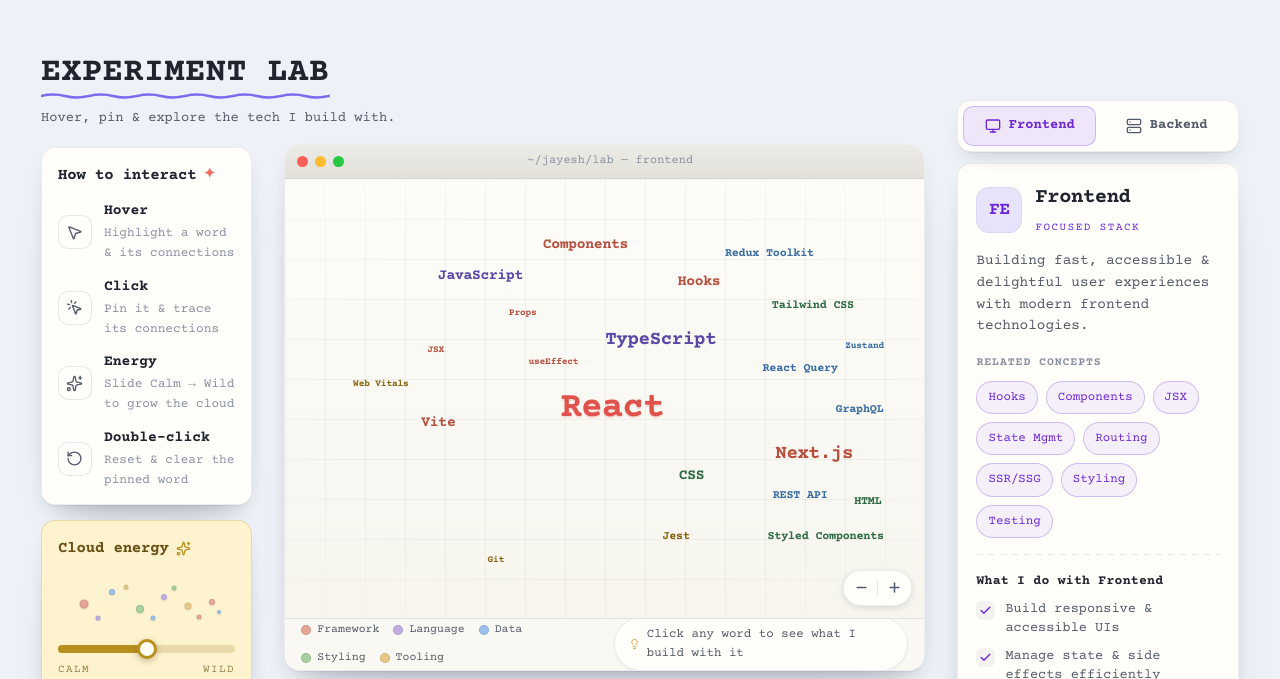
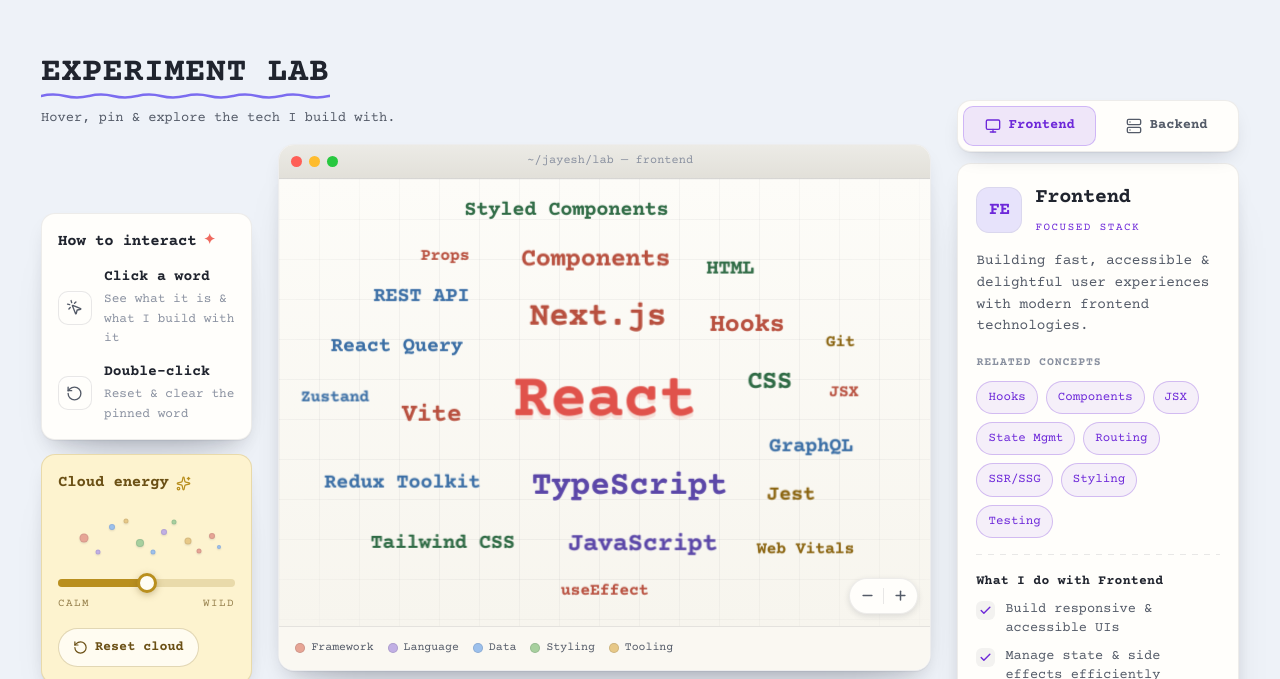
Before and after one commit to jayeshjidge/my-portfolio, a Next.js app: page / in a window 1280 px wide. Shown: the part 3361-4040 px from the top of the page. Built offline with nearby package versions, Linux system fonts and the light colour scheme.

Commit message:
canvas changed

```diff
--- a/src/components/sections/Lab/Cloud/CloudWindow.css
+++ b/src/components/sections/Lab/Cloud/CloudWindow.css
@@ -4,9 +4,9 @@
   min-height: 0;
   border-radius: 16px;
   box-shadow: var(--sticker-shadow);
-  /* mac-bar (34) + footer (52) — the non-canvas height. Used by the desktop
+  /* mac-bar (34) + footer (44) — the non-canvas height. Used by the desktop
      one-viewport sizing in Lab.css. */
-  --lab-chrome: 86px;
+  --lab-chrome: 78px;
 }
 
 /* Canvas wrapper — holds the cloud and overlays the zoom controls. */
@@ -17,14 +17,13 @@
   display: flex;
 }
 
-/* Footer: legend + hint pill. */
+/* Footer: category legend. */
 .lab-window-foot {
   flex: none;
   display: flex;
   align-items: center;
-  justify-content: space-between;
   gap: 14px;
-  height: 52px;
+  height: 44px;
   padding: 0 16px;
   overflow: hidden;
   background: #faf8f2;
@@ -51,27 +50,7 @@
   border-radius: 50%;
   box-shadow: inset 0 0 0 1px rgba(20, 24, 40, 0.12);
 }
-.lab-tip {
-  display: inline-flex;
-  align-items: center;
-  gap: 7px;
-  margin: 0;
-  padding: 7px 14px;
-  border-radius: var(--radius-pill);
-  background: var(--sticker);
-  border: 1px solid var(--sticker-edge);
-  box-shadow: 0 1px 2px rgba(20, 24, 40, 0.06);
-  font-size: 0.78rem;
-  color: var(--ink-soft);
-}
-.lab-tip svg {
-  color: #d89a2a;
-}
-
 @media (max-width: 860px) {
-  .lab-window-hint span:last-child {
-    display: none;
-  }
   .lab-legend {
     display: none;
   }
--- a/src/components/sections/Lab/Cloud/CloudWindow.tsx
+++ b/src/components/sections/Lab/Cloud/CloudWindow.tsx
@@ -1,6 +1,5 @@
 "use client";
 
-import { Lightbulb } from "lucide-react";
 import { CAT_COLORS, type LabCat, type LabDeck } from "../labData";
 import WordCloud from "./WordCloud";
 import ZoomControls from "./ZoomControls";
@@ -10,10 +9,11 @@
 
 /**
  * macOS-style Finder window framing the word cloud. Chrome + zoom buttons + a
- * per-deck category legend and a hint pill.
+ * per-deck category legend.
  */
 export default function CloudWindow({
   deck,
+  positions,
   activeId,
   hoveredId,
   intensity,
@@ -28,6 +28,7 @@
   onResetActive,
 }: {
   deck: LabDeck;
+  positions: Record<string, { x: number; y: number }>;
   activeId: string | null;
   hoveredId: string | null;
   intensity: number;
@@ -41,6 +42,13 @@
   onPick: (id: string) => void;
   onResetActive: () => void;
 }) {
+  const legendEls = CAT_ORDER.map((key) => (
+    <li key={key}>
+      <span className="lab-legend-dot" style={{ background: CAT_COLORS[key].dot }} />
+      {deck.cats[key].short}
+    </li>
+  ));
+
   return (
     <div className="lab-window mac">
       <div className="mac-bar">
@@ -55,6 +63,7 @@
       <div className="lab-window-canvas">
         <WordCloud
           deck={deck}
+          positions={positions}
           activeId={activeId}
           hoveredId={hoveredId}
           intensity={intensity}
@@ -64,28 +73,13 @@
           onPick={onPick}
           onResetActive={onResetActive}
         />
-        <ZoomControls
-          zoom={zoom}
-          min={zoomMin}
-          max={zoomMax}
-          onIn={onZoomIn}
-          onOut={onZoomOut}
-        />
+        <ZoomControls zoom={zoom} min={zoomMin} max={zoomMax} onIn={onZoomIn} onOut={onZoomOut} />
       </div>
 
       <div className="lab-window-foot">
         <ul className="lab-legend" aria-label="Colour key">
-          {CAT_ORDER.map((key) => (
-            <li key={key}>
-              <span className="lab-legend-dot" style={{ background: CAT_COLORS[key].dot }} />
-              {deck.cats[key].short}
-            </li>
-          ))}
+          {legendEls}
         </ul>
-        <p className="lab-tip">
-          <Lightbulb size={14} strokeWidth={1.9} /> Click any word to see what I
-          build with it
-        </p>
       </div>
     </div>
   );
--- a/src/components/sections/Lab/Cloud/Word.css
+++ b/src/components/sections/Lab/Cloud/Word.css
@@ -17,9 +17,11 @@
   color: var(--wc-ink);
   border-radius: 7px;
   -webkit-tap-highlight-color: transparent;
-  transition: opacity 0.4s var(--ease), scale 0.16s var(--ease),
+  /* left/top glide as the cloud re-packs when the visible set changes. */
+  transition: left 0.55s var(--ease-out), top 0.55s var(--ease-out),
+    opacity 0.45s var(--ease), scale 0.16s var(--ease),
     text-shadow 0.28s var(--ease), filter 0.28s var(--ease);
-  will-change: opacity;
+  will-change: left, top, opacity;
 }
 
 .lab-word:hover,
--- a/src/components/sections/Lab/Cloud/WordCloud.tsx
+++ b/src/components/sections/Lab/Cloud/WordCloud.tsx
@@ -5,15 +5,14 @@
 import "./WordCloud.css";
 
 /**
- * The word cloud — fully static. Words are CSS-positioned by their centre in a
- * 1000 × 640 design space; the connector <svg> shares that exact space
- * (viewBox 0 0 1000 640, preserveAspectRatio "none"), so a line to a word's
- * (x, y) always lands precisely on it — at any zoom. Nothing drifts or animates
- * on its own: energy fades words in/out, hover/pin highlights + draws lines,
- * zoom scales the whole plane. That's it.
+ * The word cloud — static between changes. Positions come from the parent's
+ * circular pack (which re-packs when the visible set changes); words glide to
+ * their new spots via CSS. The connector <svg> shares the 1000 × 640 space so
+ * lines always land exactly on the words. Zoom scales the whole plane.
  */
 export default function WordCloud({
   deck,
+  positions,
   activeId,
   hoveredId,
   intensity,
@@ -24,6 +23,7 @@
   onResetActive,
 }: {
   deck: LabDeck;
+  positions: Record<string, { x: number; y: number }>;
   activeId: string | null;
   hoveredId: string | null;
   intensity: number;
@@ -43,10 +43,36 @@
 
   const edges =
     hi && hiSet
-      ? hi.related
-          .map((rid) => byId[rid])
-          .filter((r) => r && isVisible(r.reveal))
+      ? hi.related.map((rid) => byId[rid]).filter((r) => r && isVisible(r.reveal))
       : [];
+
+  // Precompute element lists so the JSX return has no nested `return`.
+  const lineEls = edges.map((r) => (
+    <line
+      key={r.id}
+      x1={positions[hi!.id].x}
+      y1={positions[hi!.id].y}
+      x2={positions[r.id].x}
+      y2={positions[r.id].y}
+      stroke={lineColor}
+    />
+  ));
+
+  const wordEls = deck.words.map((word) => (
+    <Word
+      key={word.id}
+      word={word}
+      x={positions[word.id].x}
+      y={positions[word.id].y}
+      visible={isVisible(word.reveal)}
+      pinned={activeId === word.id}
+      highlight={hiSet ? hiSet.has(word.id) : false}
+      dim={hiSet ? !hiSet.has(word.id) : false}
+      onHover={onHover}
+      onLeave={onLeave}
+      onPick={onPick}
+    />
+  ));
 
   const onDouble = (e: React.MouseEvent) => {
     if ((e.target as HTMLElement).closest(".lab-word")) return;
@@ -62,42 +88,11 @@
     >
       <div className="lab-cloud-grid" aria-hidden="true" />
 
-      <div
-        key={deck.id}
-        className="lab-cloud-plane"
-        style={{ transform: `scale(${zoom})` }}
-      >
-        <svg
-          className="lab-wires"
-          viewBox="0 0 1000 640"
-          preserveAspectRatio="none"
-          aria-hidden="true"
-        >
-          {edges.map((r) => (
-            <line
-              key={r.id}
-              x1={hi!.x}
-              y1={hi!.y}
-              x2={r.x}
-              y2={r.y}
-              stroke={lineColor}
-            />
-          ))}
+      <div key={deck.id} className="lab-cloud-plane" style={{ transform: `scale(${zoom})` }}>
+        <svg className="lab-wires" viewBox="0 0 1000 640" preserveAspectRatio="none" aria-hidden="true">
+          {lineEls}
         </svg>
-
-        {deck.words.map((word) => (
-          <Word
-            key={word.id}
-            word={word}
-            visible={isVisible(word.reveal)}
-            pinned={activeId === word.id}
-            highlight={hiSet ? hiSet.has(word.id) : false}
-            dim={hiSet ? !hiSet.has(word.id) : false}
-            onHover={onHover}
-            onLeave={onLeave}
-            onPick={onPick}
-          />
-        ))}
+        {wordEls}
       </div>
     </div>
   );
--- a/src/components/sections/Lab/Lab.tsx
+++ b/src/components/sections/Lab/Lab.tsx
@@ -4,13 +4,15 @@
  * Experiment Lab — a static, interactive technology word cloud with two decks
  * (Frontend / Backend), framed in a warm macOS-style window. Sized to a single
  * viewport height. This file is the composition shell: it owns the shared state
- * (stack, hover, pin, energy, zoom) and lays the parts out.
+ * (stack, hover, pin, energy, zoom), computes the circular layout + auto-fit
+ * zoom, and lays the parts out.
  */
 
-import { useEffect, useRef, useState } from "react";
+import { useEffect, useMemo, useRef, useState } from "react";
 import { useReducedMotion } from "motion/react";
 import { useLenis } from "lenis/react";
 import { DECKS, type StackId } from "./labData";
+import { layoutCircle } from "./layoutCircle";
 import LabHeading from "./Intro/LabIntro";
 import HowToCard from "./Rail/HowToCard";
 import TuneCard from "./Rail/TuneCard";
@@ -20,9 +22,9 @@
 import StatStrip from "./Stats/StatStrip";
 import "./Lab.css";
 
-const ZOOM_MIN = 0.7;
-const ZOOM_MAX = 1.8;
-const ZOOM_STEP = 0.15;
+const ZOOM_MIN = 0.6;
+const ZOOM_MAX = 2.4;
+const clamp = (v: number, a: number, b: number) => Math.max(a, Math.min(b, v));
 
 export default function Lab() {
   const reduce = useReducedMotion();
@@ -33,9 +35,28 @@
   const [hoveredId, setHoveredId] = useState<string | null>(null);
   const [activeId, setActiveId] = useState<string | null>(null);
   const [intensity, setIntensity] = useState(0.5);
-  const [zoom, setZoom] = useState(1);
+  const [zoomMul, setZoomMul] = useState(1);
 
   const deck = DECKS[stack];
+
+  // Circular pack of the currently-visible words (re-packs only when the deck
+  // or the visible SET changes, so dragging within a tier is stable).
+  const visibleIds = deck.words.filter((w) => intensity + 1e-6 >= w.reveal).map((w) => w.id);
+  const layoutKey = deck.id + "|" + visibleIds.join(",");
+  const layout = useMemo(
+    () => layoutCircle(deck.words, new Set(visibleIds)),
+    // eslint-disable-next-line react-hooks/exhaustive-deps
+    [layoutKey],
+  );
+
+  // On any change to the visible set, snap the zoom back to auto-fit (max zoom
+  // that fits everything). Manual zoom is a multiplier on top until then.
+  const [prevKey, setPrevKey] = useState(layoutKey);
+  if (prevKey !== layoutKey) {
+    setPrevKey(layoutKey);
+    setZoomMul(1);
+  }
+  const zoom = clamp(layout.fit * zoomMul, ZOOM_MIN, ZOOM_MAX);
 
   const pickWord = (id: string) => setActiveId((prev) => (prev === id ? null : id));
   const selectWord = (id: string) => setActiveId(id);
@@ -47,13 +68,13 @@
     setStack(id);
     setActiveId(null);
     setHoveredId(null);
+    setZoomMul(1);
   };
-  const zoomIn = () => setZoom((z) => Math.min(ZOOM_MAX, +(z + ZOOM_STEP).toFixed(2)));
-  const zoomOut = () => setZoom((z) => Math.max(ZOOM_MIN, +(z - ZOOM_STEP).toFixed(2)));
+  const zoomIn = () => setZoomMul((m) => Math.min(3, m * 1.18));
+  const zoomOut = () => setZoomMul((m) => Math.max(0.34, m / 1.18));
 
   // Scroll-snap: as the section scrolls ~40% into view, take over and ease it
-  // flush to the top, only while entering (a crossing trigger), and never during
-  // programmatic nav scrolls. Disabled under reduced motion.
+  // flush to the top, only while entering, and never during nav scrolls.
   useEffect(() => {
     const el = sectionRef.current;
     if (!lenis || reduce || !el) return;
@@ -121,6 +142,7 @@
           <div className="lab-winwrap">
             <CloudWindow
               deck={deck}
+              positions={layout.positions}
               activeId={activeId}
               hoveredId={hoveredId}
               intensity={intensity}
--- a/src/components/sections/Lab/Rail/EnergyControl.tsx
+++ b/src/components/sections/Lab/Rail/EnergyControl.tsx
@@ -75,17 +75,10 @@
   const label = value < 0.34 ? "Calm" : value < 0.67 ? "Balanced" : "Wild";
   const pct = `${(value * 100).toFixed(1)}%`;
 
-  return (
-    <div className="lab-energy">
-      <div className="lab-energy-stage" aria-hidden="true">
-        {DOTS.map((d, i) => {
-          // Smooth, continuous fade-in across a small band around the threshold
-          // (no hard 0/1 flip). Drift amplitude is FIXED in CSS, so changing the
-          // energy never disturbs the running animation → no shake.
-          const fade =
-            d.t === 0
-              ? 1
-              : Math.max(0, Math.min(1, (value - (d.t - 0.06)) / 0.12));
+  // Static dots that fade in/out by count (no drift) — precomputed so the JSX
+  // return has no nested `return`.
+  const dots = DOTS.map((d, i) => {
+    const fade = d.t === 0 ? 1 : Math.max(0, Math.min(1, (value - (d.t - 0.06)) / 0.12));
     return (
       <span
         key={i}
@@ -99,13 +92,16 @@
             background: PALETTE[d.c],
             opacity: fade,
             scale: (0.5 + 0.5 * fade).toFixed(3),
-                  "--md": `${(2.3 + (i % 4) * 0.4).toFixed(2)}s`,
-                  "--mdelay": `${(i * 0.17).toFixed(2)}s`,
           } as CSSProperties
         }
       />
     );
-        })}
+  });
+
+  return (
+    <div className="lab-energy">
+      <div className="lab-energy-stage" aria-hidden="true">
+        {dots}
       </div>
 
       <div
--- a/src/components/sections/Lab/Rail/HowToCard.tsx
+++ b/src/components/sections/Lab/Rail/HowToCard.tsx
@@ -1,23 +1,15 @@
-import { MousePointer2, MousePointerClick, Sparkles, RotateCcw } from "lucide-react";
+import { MousePointerClick, RotateCcw } from "lucide-react";
 import { HOW_TO } from "../labData";
 import "./HowToCard.css";
 
-const ICONS: Record<string, typeof MousePointer2> = {
-  hover: MousePointer2,
+const ICONS: Record<string, typeof MousePointerClick> = {
   click: MousePointerClick,
-  energy: Sparkles,
   reset: RotateCcw,
 };
 
 /** "How to interact" sticker card in the left rail. */
 export default function HowToCard() {
-  return (
-    <div className="lab-howto sticker">
-      <h3 className="lab-card-title">
-        How to interact <span aria-hidden="true">✦</span>
-      </h3>
-      <ul className="lab-howto-list">
-        {HOW_TO.map((row) => {
+  const rows = HOW_TO.map((row) => {
     const Icon = ICONS[row.key];
     return (
       <li key={row.key}>
@@ -30,8 +22,14 @@
         </span>
       </li>
     );
-        })}
-      </ul>
+  });
+
+  return (
+    <div className="lab-howto sticker">
+      <h3 className="lab-card-title">
+        How to interact <span aria-hidden="true">✦</span>
+      </h3>
+      <ul className="lab-howto-list">{rows}</ul>
     </div>
   );
 }
--- a/src/components/sections/Lab/labData.ts
+++ b/src/components/sections/Lab/labData.ts
@@ -182,8 +182,6 @@
 
 /** "How to interact" rows. */
 export const HOW_TO: { key: string; title: string; sub: string }[] = [
-  { key: "hover", title: "Hover", sub: "Highlight a word & its connections" },
-  { key: "click", title: "Click", sub: "Pin it & trace its connections" },
-  { key: "energy", title: "Energy", sub: "Slide Calm → Wild to grow the cloud" },
+  { key: "click", title: "Click a word", sub: "See what it is & what I build with it" },
   { key: "reset", title: "Double-click", sub: "Reset & clear the pinned word" },
 ];
--- /dev/null
+++ b/src/components/sections/Lab/layoutCircle.ts
@@ -0,0 +1,103 @@
+/**
+ * Circular word-cloud packing. Given the deck's words and which are currently
+ * visible (energy-dependent), it arranges the visible ones into a compact,
+ * overlap-free ellipse that fills the 1000 × 640 canvas — the focal word at the
+ * centre, everything else spiralled around it (Archimedean spiral + AABB
+ * collision test). Pure & deterministic: word sizes are derived from the label
+ * length and weight (Courier Prime is monospace), so no DOM measuring is needed.
+ * Hidden words are parked at the centre so they grow outward when revealed.
+ */
+
+import { SIZE, type LabWord } from "./labData";
+
+const W = 1000;
+const H = 640;
+const UNIT = 10; // 1cqi ≈ 10 design units on a 1000-wide canvas
+const CHAR = 0.62; // Courier Prime advance ≈ 0.6em
+const PADX = 0.55; // extra horizontal breathing (in font units)
+
+type Box = { x: number; y: number; hw: number; hh: number };
+
+function halfSize(word: LabWord): { hw: number; hh: number } {
+  const fp = SIZE[word.w] * UNIT;
+  const hw = (word.label.length * CHAR * fp + PADX * fp) / 2;
+  const hh = fp * 0.62;
+  return { hw, hh };
+}
+
+export type CloudLayout = {
+  positions: Record<string, { x: number; y: number }>;
+  /** The zoom that makes the packed content fill the canvas (auto-fit). */
+  fit: number;
+};
+
+export function layoutCircle(words: LabWord[], visible: Set<string>): CloudLayout {
+  const cx = W / 2;
+  const cy = H / 2;
+  const pad = 13;
+  const ax = 1; // horizontal spread
+  const ay = 0.66; // vertical spread → ellipse matching the canvas aspect
+
+  const placed: Box[] = [];
+  const pos: Record<string, { x: number; y: number }> = {};
+
+  // Focal first, then heaviest → lightest, so big words sit near the centre.
+  const vis = words
+    .filter((w) => visible.has(w.id))
+    .sort((a, b) => (b.focal ? 1 : 0) - (a.focal ? 1 : 0) || b.w - a.w);
+
+  for (const word of vis) {
+    const { hw, hh } = halfSize(word);
+    let x = cx;
+    let y = cy;
+
+    if (placed.length > 0) {
+      let theta = 0;
+      let found = false;
+      for (let k = 0; k < 6000; k++) {
+        theta += 0.2;
+        const r = 1.7 * theta;
+        x = cx + Math.cos(theta) * r * ax;
+        y = cy + Math.sin(theta) * r * ay;
+        if (x - hw < pad || x + hw > W - pad || y - hh < pad || y + hh > H - pad) continue;
+        let hit = false;
+        for (const p of placed) {
+          if (Math.abs(x - p.x) < hw + p.hw + pad && Math.abs(y - p.y) < hh + p.hh + pad) {
+            hit = true;
+            break;
+          }
+        }
+        if (!hit) {
+          found = true;
+          break;
+        }
+      }
+      if (!found) {
+        x = Math.max(pad + hw, Math.min(W - pad - hw, x));
+        y = Math.max(pad + hh, Math.min(H - pad - hh, y));
+      }
+    }
+
+    placed.push({ x, y, hw, hh });
+    pos[word.id] = { x: Math.round(x), y: Math.round(y) };
+  }
+
+  // Hidden words wait at the centre so they emerge outward when revealed.
+  for (const word of words) {
+    if (!pos[word.id]) pos[word.id] = { x: cx, y: cy };
+  }
+
+  // Auto-fit: the largest uniform scale (around the centre) that still keeps the
+  // packed content inside the canvas. Few words → small cluster → big zoom;
+  // many words → larger cluster → smaller zoom. Independent of viewport aspect.
+  const fitPad = 22;
+  let hx = 1;
+  let hy = 1;
+  for (const b of placed) {
+    hx = Math.max(hx, Math.abs(b.x - cx) + b.hw);
+    hy = Math.max(hy, Math.abs(b.y - cy) + b.hh);
+  }
+  const fit = Math.min((cx - fitPad) / hx, (cy - fitPad) / hy);
+
+  return { positions: pos, fit };
+}
```
Also changed, not shown: src/components/sections/Lab/Cloud/Word.tsx (+6 -2 lines), src/components/sections/Lab/Detail/StackSwitch.tsx (+7 -5 lines), src/components/sections/Lab/Stats/StatStrip.tsx (+5 -10 lines), 1 other file (tests, documents, lock files or other folders). Lines whose indentation alone changed are shown as unchanged.
